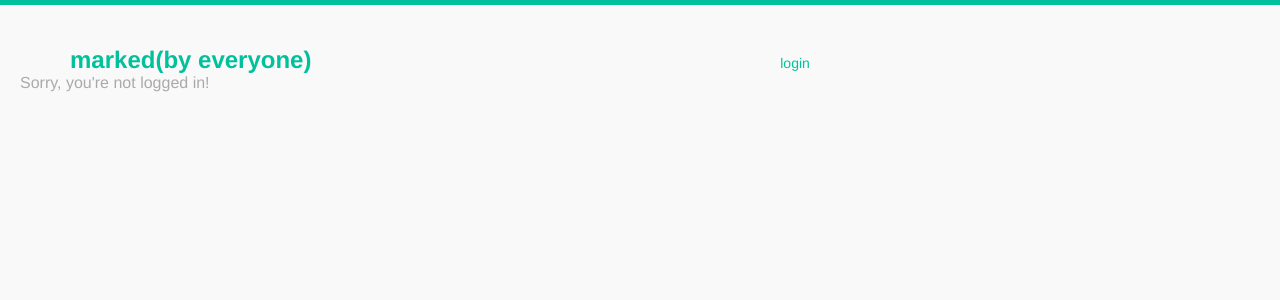
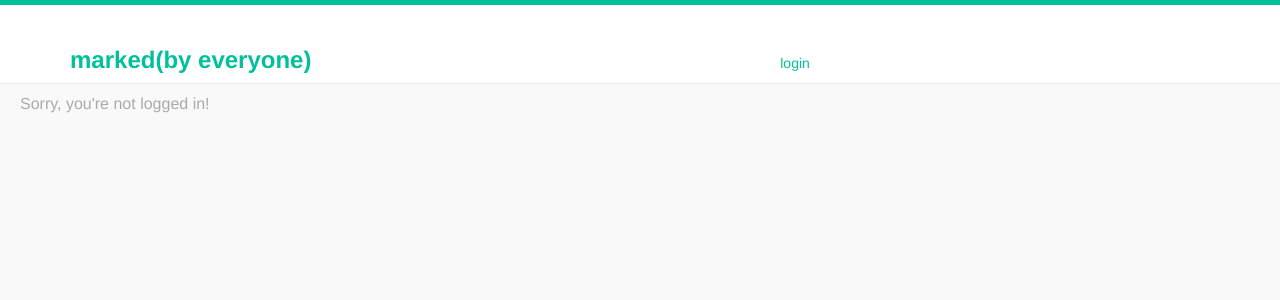
Before and after one commit to zachwood/marked, a Django app: template templates/bookmarks/everyone.html in a window 1280 px wide. Shown: the top 300 px of the page. Run offline with Django 3.2, Linux system fonts and the light colour scheme; the template is opened without the code that fills it, so the values that code supplies are empty; parts of the project's set-up code (start-up, migrations or seed data) failed here and were passed over; some libraries are stand-ins or nearby versions.

Commit message:
adjusting the style of the top bit

```diff
--- a/static/css/styles.css
+++ b/static/css/styles.css
@@ -99,9 +99,15 @@
         color: #00C19C;
     }
 
-    .container {
-        padding-top: 45px;
+    .container.content {
+        padding-top: 10px;
+        border-top: 1px solid #eee;
+    }
+
+    .container.top {
+        padding: 45px 0 10px 0;
         border-top: 5px solid #00c19c;
+        background: #fff;
     }
 
     input[type='text'], input[type='password'] {
--- a/templates/base.html
+++ b/templates/base.html
@@ -55,7 +55,7 @@
 
 </head>
 <body>
-    <div class="container">
+    <div class="container top">
         <div class="row">
             <div class="sevencol">
                 <h1>{% block site-name %}<a href="/" title="return to your marked">marked.</a>{% endblock site-name %}</h1>
@@ -96,6 +96,9 @@
 
         </div>
 
+    </div>
+    <div class="container content">
+
         <div class="row">
             <div class="fivecol">
                 {% if messages %}
```
